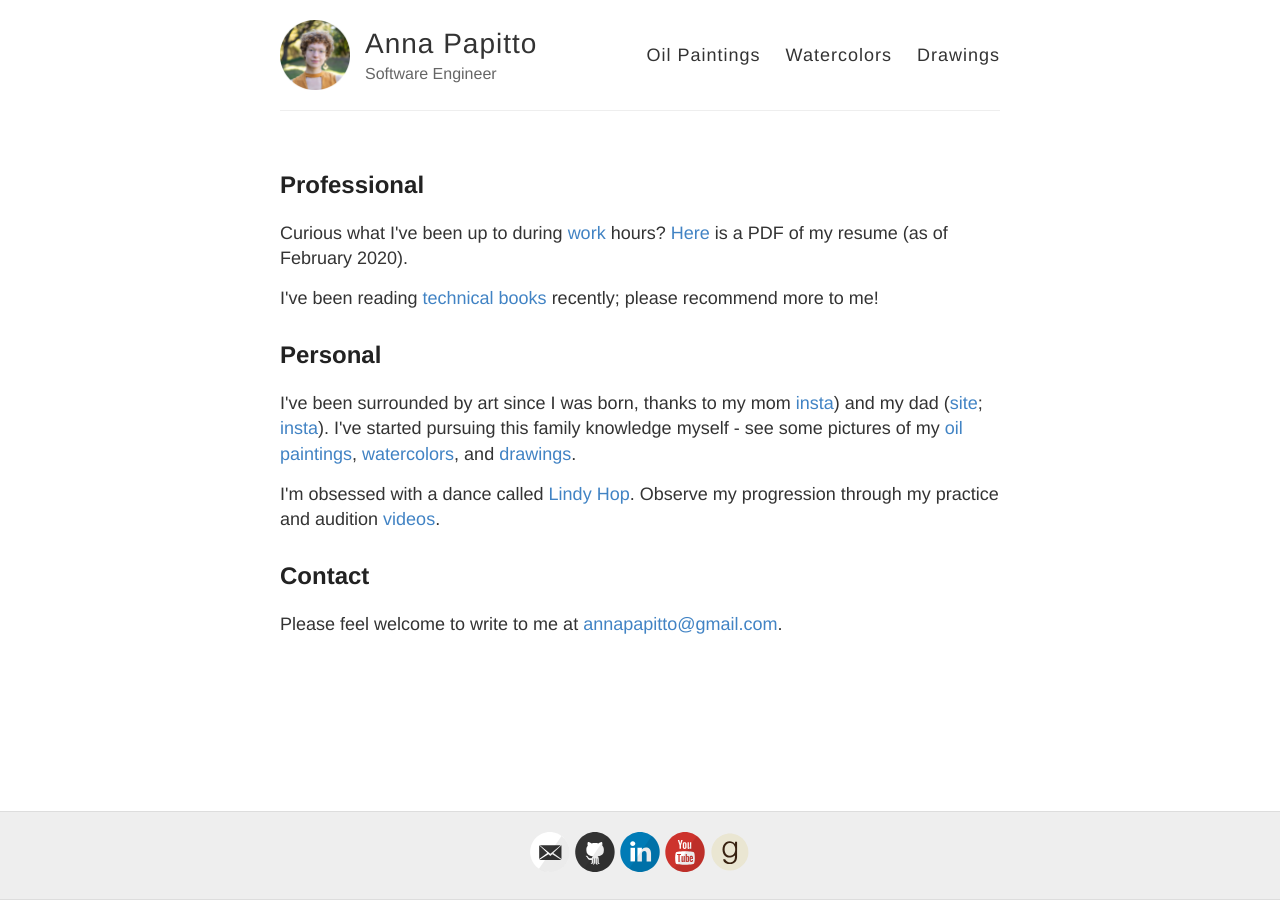
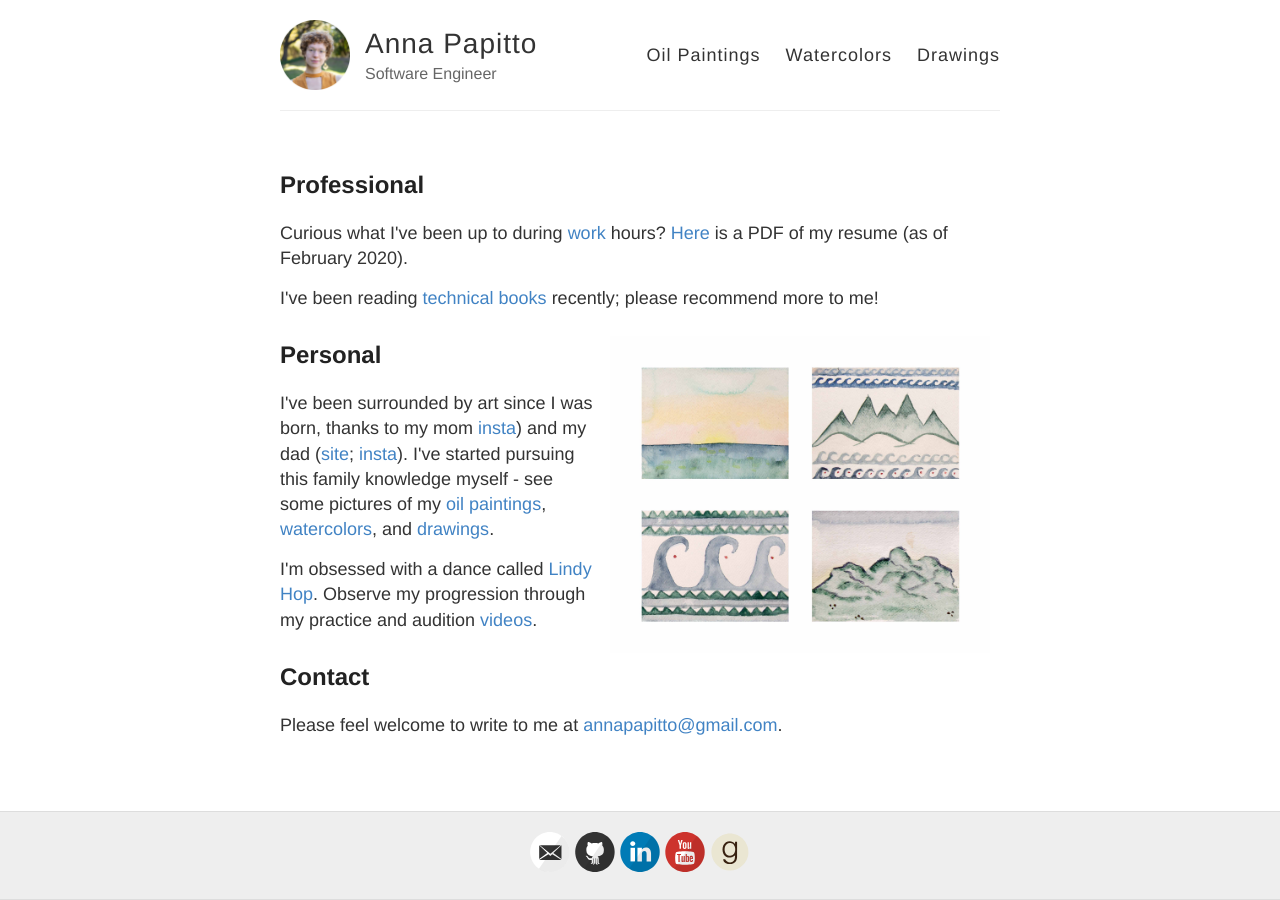
Before and after one commit to annapapitto/annapapitto.github.io, a Jekyll site: the page built from index.md, in a window 1280 px wide. Built offline with Jekyll 4.4.1, drawn with Linux system fonts in a browser that asks for light colours.

Commit message:
Add quadtych to homepage

```diff
--- a/index.md
+++ b/index.md
@@ -11,6 +11,8 @@ layout: default
 <p>
   I've been reading <a href="https://www.goodreads.com/review/list/107974217-anna-papitto?shelf=technical">technical books</a> recently; please recommend more to me!
 </p>
+
+<img class="personal-photo" src="/images/Waves_and_Mountains.jpg">
 
 <h2>Personal</h2>
 
--- a/style.scss
+++ b/style.scss
@@ -313,6 +313,12 @@ footer {
   text-align: center;
 }
 
+.personal-photo {
+  float: right;
+  width: 400px;
+  padding: 10px;
+}
+
 // Settled on moving the import of syntax highlighting to the bottom of the CSS
 // ... Otherwise it really bloats up the top of the CSS file and makes it difficult to find the start
 @import "highlights";
```
Also changed, not shown: images/Waves_and_Mountains.jpg (added).
